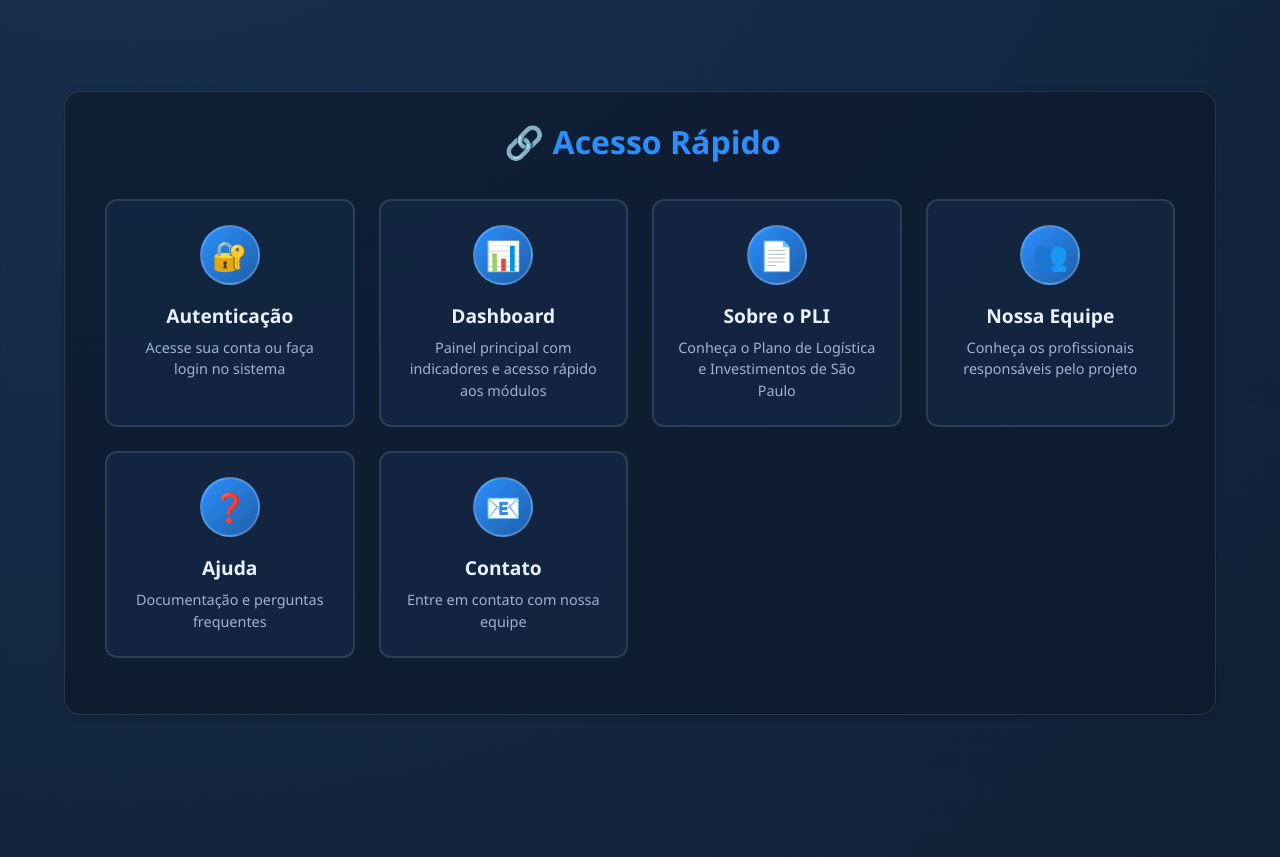
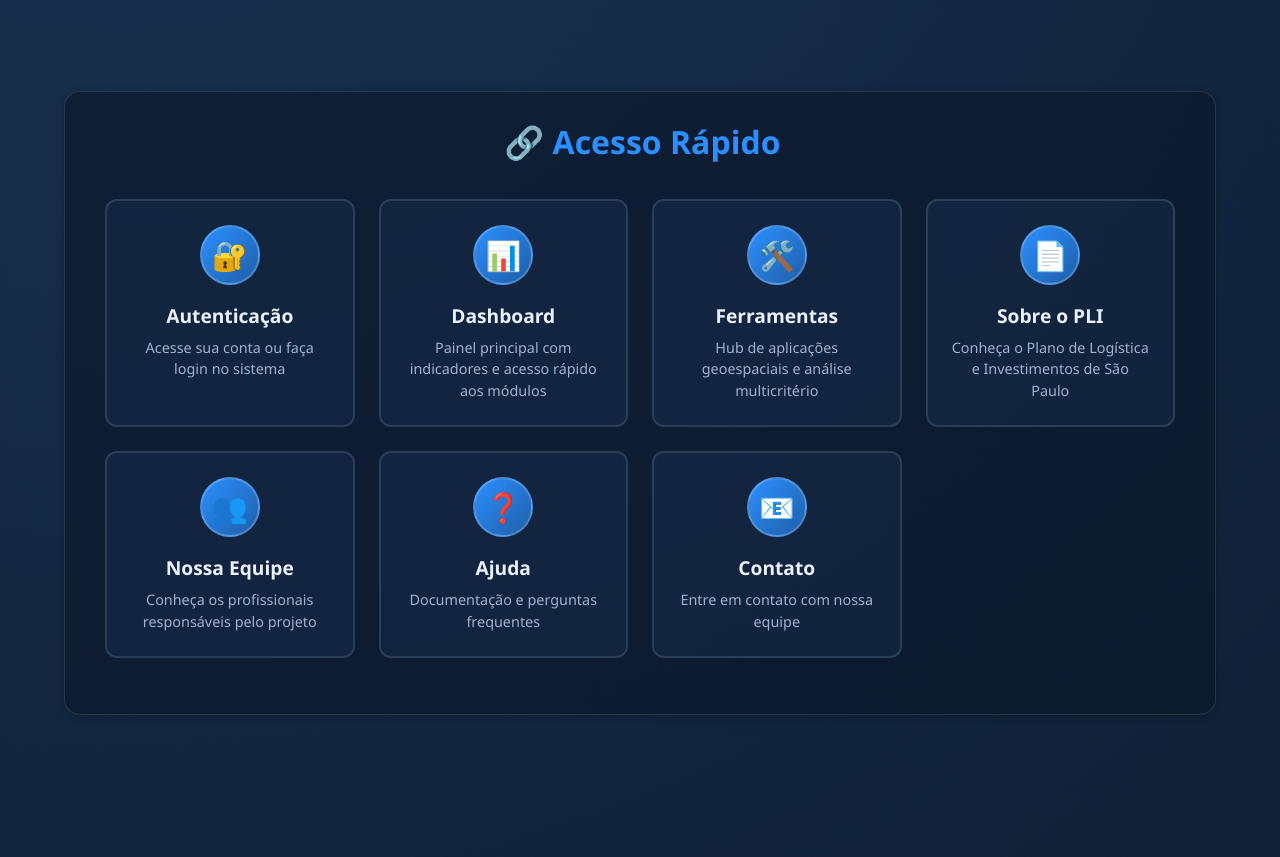
Before and after one commit to vpcapanema/SIGMA-PLI, a FastAPI app: page / in a window 1280 px wide. Shown: the part 1484-2341 px from the top of the page. Run offline with FastAPI, Linux system fonts and the light colour scheme.

Commit message:
feat(home): adiciona card de Ferramentas na seção Acesso Rápido

```diff
--- a/templates/pages/M00_home/template_home_index_pagina.html
+++ b/templates/pages/M00_home/template_home_index_pagina.html
@@ -132,6 +132,11 @@
                         <div class="quick-icon">📊</div>
                         <h4>Dashboard</h4>
                         <p>Painel principal com indicadores e acesso rápido aos módulos</p>
+                    </a>
+                    <a href="/ferramentas" class="quick-link-card">
+                        <div class="quick-icon">🛠️</div>
+                        <h4>Ferramentas</h4>
+                        <p>Hub de aplicações geoespaciais e análise multicritério</p>
                     </a>
                     <a href="/sobre" class="quick-link-card">
                         <div class="quick-icon">📄</div>
```
